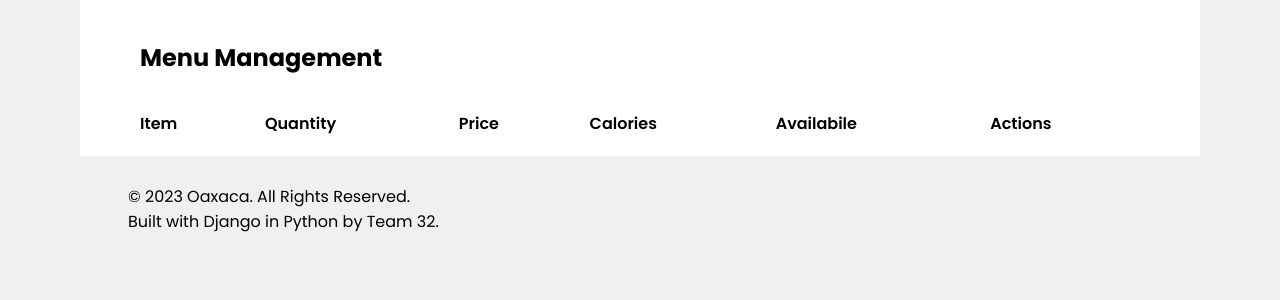
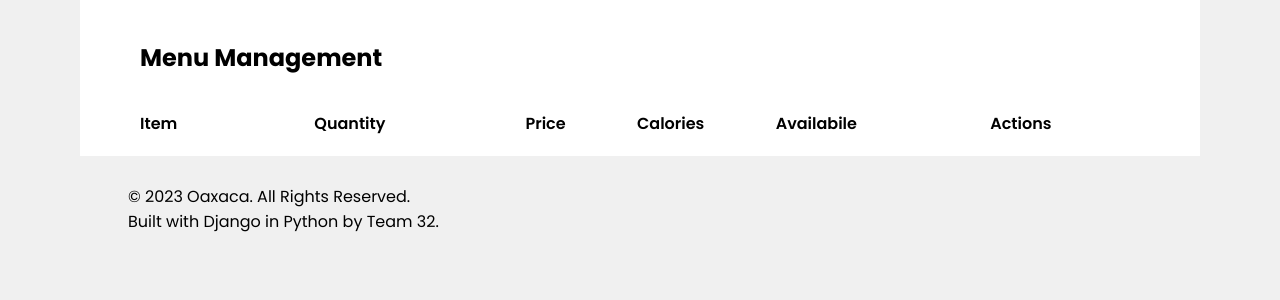
Before and after one commit to swinghin/CS2810-Team-Project-32, a Django app: page /manage/menu/ in a window 1280 px wide. Shown: the part 158-458 px from the top of the page. Run offline with Django 4.2, Linux system fonts and the light colour scheme; data that the repository does not hold is empty.

Commit message:
Tweak menu column alignment

```diff
--- a/Oaxaca/restaurant/static/css/styles.css
+++ b/Oaxaca/restaurant/static/css/styles.css
@@ -78,6 +78,10 @@ h6 {
 
 .text-center {
     text-align: center;
+}
+
+.text-right {
+    text-align: right;
 }
 
 .collapse {
@@ -383,7 +387,8 @@ section {
     font-size: 18px;
 }
 
-.dish-price::before {
+.dish-price::before,
+.price::before {
     content: "£";
 }
 
--- a/Oaxaca/restaurant/templates/restaurant/menu_staff.html
+++ b/Oaxaca/restaurant/templates/restaurant/menu_staff.html
@@ -5,18 +5,18 @@
     <div class="table full-width">
       <div class="table-row table-heading">
         <div class="table-cell table-heading">Item</div>
-        <div class="table-cell table-heading">Quantity</div>
-        <div class="table-cell table-heading">Price</div>
-        <div class="table-cell table-heading">Calories</div>
+        <div class="table-cell table-heading text-center">Quantity</div>
+        <div class="table-cell table-heading text-right">Price</div>
+        <div class="table-cell table-heading text-center">Calories</div>
         <div class="table-cell table-heading">Availabile</div>
         <div class="table-cell table-heading">Actions</div>
       </div>
       {% for dish in dish_list %}
         <div class="table-row">
           <div class="table-cell">{{ dish.dish_name }}</div>
-          <div class="table-cell">{{ dish.dish_quantity }}</div>
-          <div class="table-cell">{{ dish.dish_price }}</div>
-          <div class="table-cell">{{ dish.dish_calories }}</div>
+          <div class="table-cell text-center">{{ dish.dish_quantity }}</div>
+          <div class="table-cell text-right price">{{ dish.dish_price }}</div>
+          <div class="table-cell text-center">{{ dish.dish_calories }}</div>
           <div class="table-cell">
             <label class="slide-toggle disabled">
               <input class="slide-toggle-checkbox"
```
